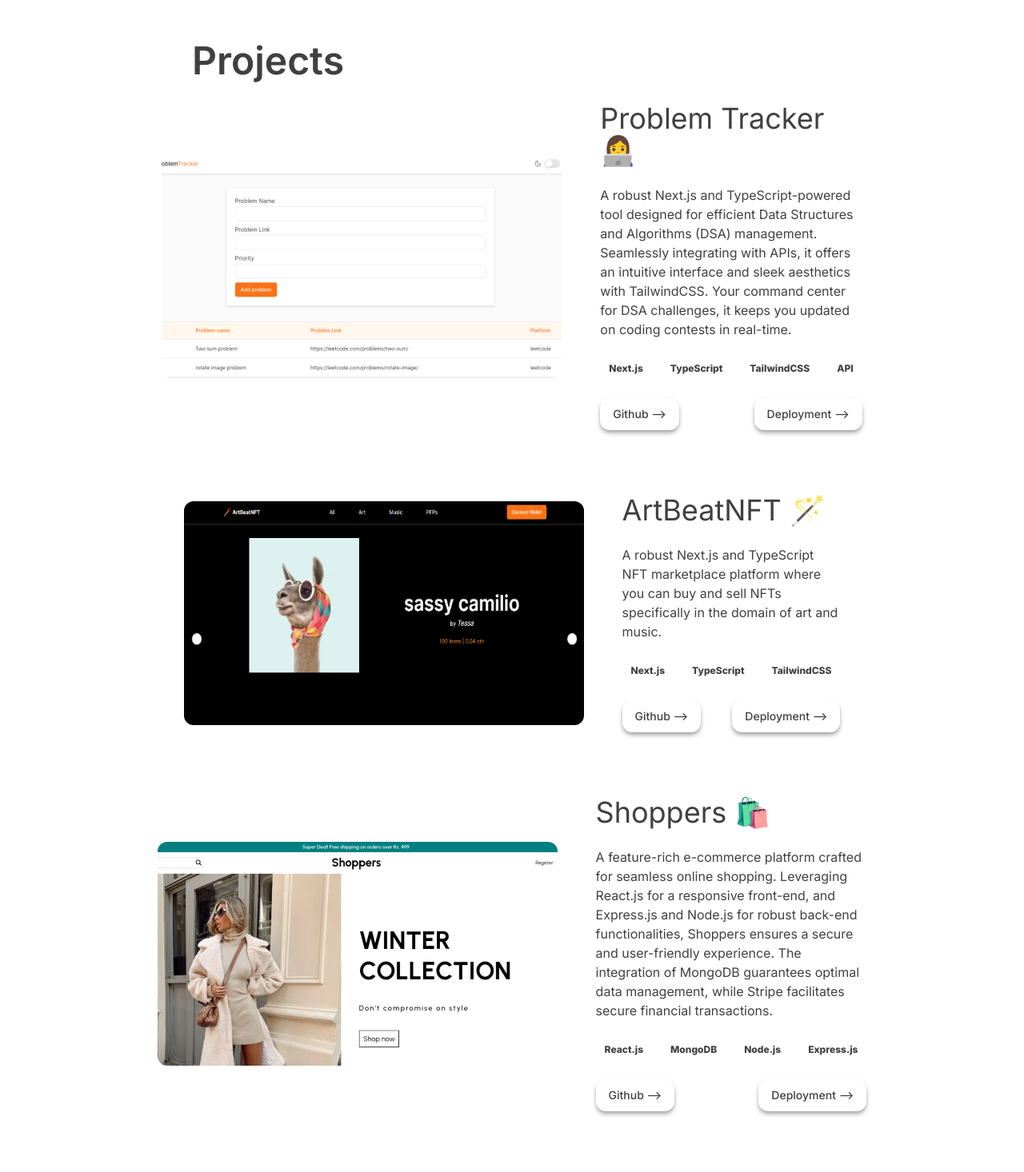
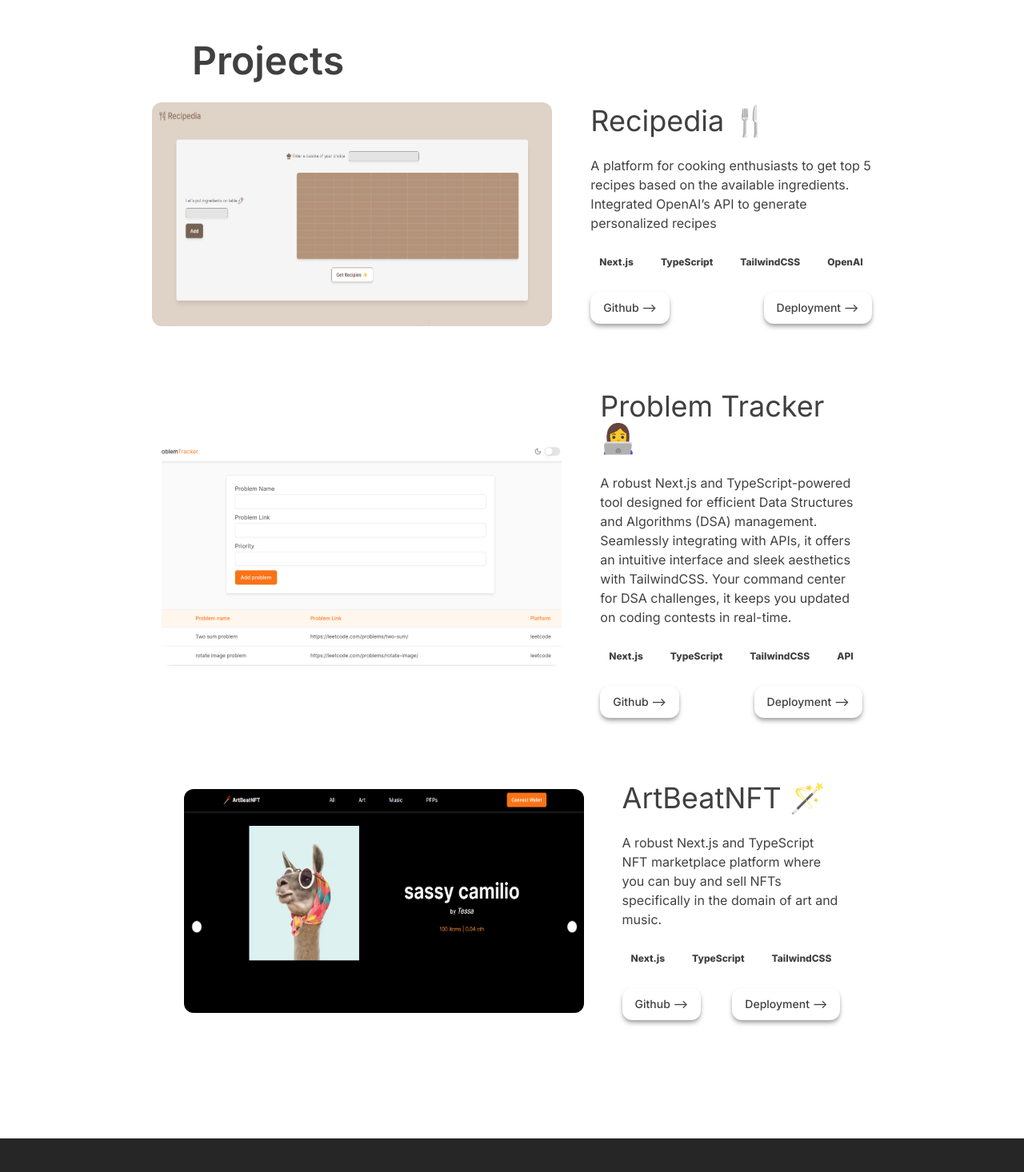
Before and after one commit to shristigupta12/Portfolio, a Next.js app: page / in a window 1280 px wide. Shown: the part 1380-2846 px from the top of the page at 80% size. Built offline with nearby package versions, Linux system fonts and the light colour scheme.

Commit message:
update: resume

```diff
--- a/components/sections/home/index.jsx
+++ b/components/sections/home/index.jsx
@@ -19,7 +19,7 @@ const Home = ()=>{
                     <p>From crafting elegant code to exploring the world of algorithms.</p>
                     <p>Always up for exploring and learning new things.</p>
                     <div className="w-full flex max-md:justify-center">
-                        <Link href="https://drive.google.com/file/d/1-MwNj-yikg3v0ozR-T91RiXWX6R3Hcbv/view?usp=sharing">
+                        <Link href="https://drive.google.com/file/d/1G0Jrb56Ci0I7t1o3RRkKbL8mIS94gjrR/view?usp=sharing">
                         <Button variant="primary" className="bg-neutral-800 w-fit text-neutral-100 rounded-xl transition-all hover:scale-105 shadow-md shadow-neutral-400">{"Resume ->"}</Button>
                         </Link>
                     </div>
--- a/public/data/contacts-data.js
+++ b/public/data/contacts-data.js
@@ -21,7 +21,7 @@ const     ContactData = [
     {
         media:"Resume",
         icon:<Newspaper className='w-4 max-md:w-3'/>,
-        link:"https://drive.google.com/file/d/1-MwNj-yikg3v0ozR-T91RiXWX6R3Hcbv/view?usp=sharing"
+        link:"https://drive.google.com/file/d/1G0Jrb56Ci0I7t1o3RRkKbL8mIS94gjrR/view?usp=sharing"
     },
     {
         media:"LinkedIn",
--- a/public/data/projects-data.js
+++ b/public/data/projects-data.js
@@ -1,5 +1,14 @@
 
 const ProjectsData = [
+
+    {
+        img:"/utils/Recipedia.png",
+        name:"Recipedia 🍴",
+        desc:"A platform for cooking enthusiasts to get top 5 recipes based on the available ingredients. Integrated OpenAI’s API to generate personalized recipes",
+        techStack:["Next.js", "TypeScript", "TailwindCSS", "OpenAI"],
+        githubLink:"https://github.com/shristigupta12/Recipedia",
+        link:"https://recipedia-chi.vercel.app/"
+    },
     {
         img:"/utils/ProblemTracker.png",
         name:"Problem Tracker 👩‍💻",
@@ -15,15 +24,15 @@ const ProjectsData = [
         techStack:["Next.js", "TypeScript", "TailwindCSS"],
         githubLink:"https://github.com/shristigupta12/ArtBeatNFT",
         link:"https://art-beat-nft.vercel.app/"
-    },
-    {
-        img:"/utils/Shoppers.png",
-        name:"Shoppers 🛍️",
-        desc:"A feature-rich e-commerce platform crafted for seamless online shopping. Leveraging React.js for a responsive front-end, and Express.js and Node.js for robust back-end functionalities, Shoppers ensures a secure and user-friendly experience. The integration of MongoDB guarantees optimal data management, while Stripe facilitates secure financial transactions.",
-        techStack:["React.js", "MongoDB", "Node.js", "Express.js"],
-        githubLink:"https://github.com/shristigupta12/shoppers",
-        link:"https://shoppers-initial.vercel.app/"
     }
+    // {
+    //     img:"/utils/Shoppers.png",
+    //     name:"Shoppers 🛍️",
+    //     desc:"A feature-rich e-commerce platform crafted for seamless online shopping. Leveraging React.js for a responsive front-end, and Express.js and Node.js for robust back-end functionalities, Shoppers ensures a secure and user-friendly experience. The integration of MongoDB guarantees optimal data management, while Stripe facilitates secure financial transactions.",
+    //     techStack:["React.js", "MongoDB", "Node.js", "Express.js"],
+    //     githubLink:"https://github.com/shristigupta12/shoppers",
+    //     link:"https://shoppers-initial.vercel.app/"
+    // }
     // {
     //     img:"/utils/PrepMeUp.png",
     //     name:"PrepMeUp 💼 ",
```
Also changed, not shown: public/utils/Recipedia.png (added).
